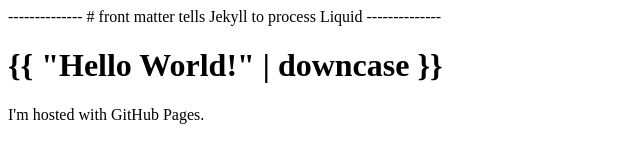
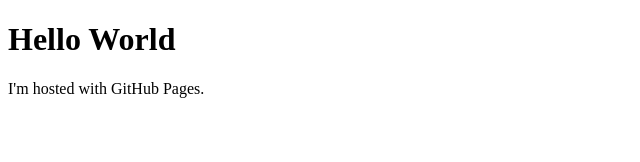
Before and after one commit to SandmanExtraordinaire/SandmanExtraordinaire.github.io, a plain HTML site: page _site/index.html in a window 1280 px wide. Shown: the whole page, without its empty margins (0-640 px from the left). Drawn offline with Linux system fonts and the light colour scheme.

Commit message:
some some

```diff
--- a/_site/feed.xml
+++ b/_site/feed.xml
@@ -1 +1 @@
-<?xml version="1.0" encoding="utf-8"?><feed xmlns="http://www.w3.org/2005/Atom" ><generator uri="https://jekyllrb.com/" version="4.3.4">Jekyll</generator><link href="http://localhost:4000/feed.xml" rel="self" type="application/atom+xml" /><link href="http://localhost:4000/" rel="alternate" type="text/html" /><updated>2024-12-29T15:04:46+05:30</updated><id>http://localhost:4000/feed.xml</id></feed>
+<?xml version="1.0" encoding="utf-8"?><feed xmlns="http://www.w3.org/2005/Atom" ><generator uri="https://jekyllrb.com/" version="4.3.4">Jekyll</generator><link href="http://localhost:4000/feed.xml" rel="self" type="application/atom+xml" /><link href="http://localhost:4000/" rel="alternate" type="text/html" /><updated>2024-12-30T14:26:16+05:30</updated><id>http://localhost:4000/feed.xml</id></feed>
--- a/_site/index.html
+++ b/_site/index.html
@@ -1,10 +1,7 @@
---------------
-# front matter tells Jekyll to process Liquid
---------------
 <!DOCTYPE html>
 <html>
 <body>
-<h1>{{ "Hello World!" | downcase }}</h1>
+<h1>Hello World</h1>
 <p>I'm hosted with GitHub Pages.</p>
 </body>
 </html>
```
Also changed, not shown: 1 other file.
